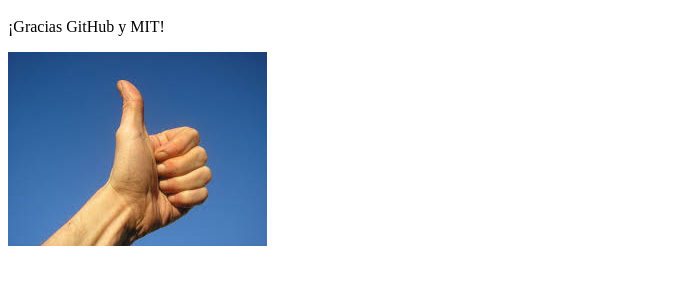
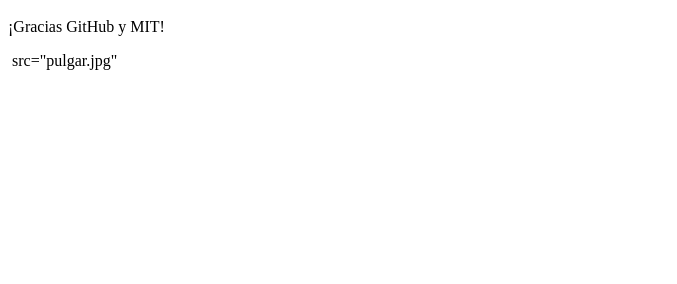
Before and after one commit to HANSVomFluss/Hansrepo, a plain HTML site: page index.html in a window 1280 px wide. Shown: the part 48-332 px from the top of the page, without its empty margins (0-677 px from the left). Drawn offline with Linux system fonts and the light colour scheme.

Commit message:
Update index.html

```diff
--- a/index.html
+++ b/index.html
@@ -1,5 +1,5 @@
 <html>
 <h1> Esta es mi primera página con GitHub Pages </h1>
 <p>¡Gracias GitHub y MIT!</p>
-<img src="pulgar.jpg">
+<img> src="pulgar.jpg"
 </html>
```
